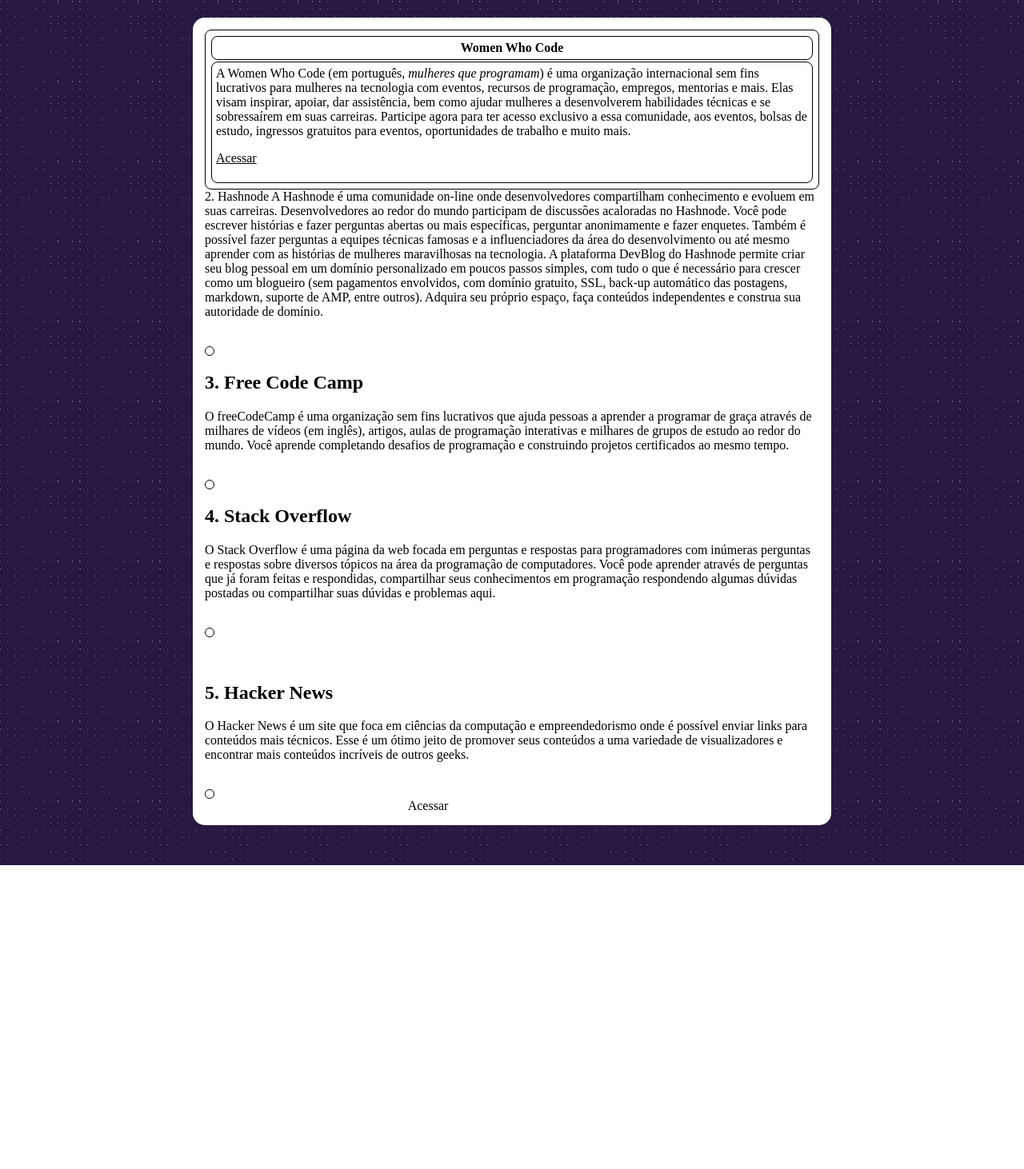
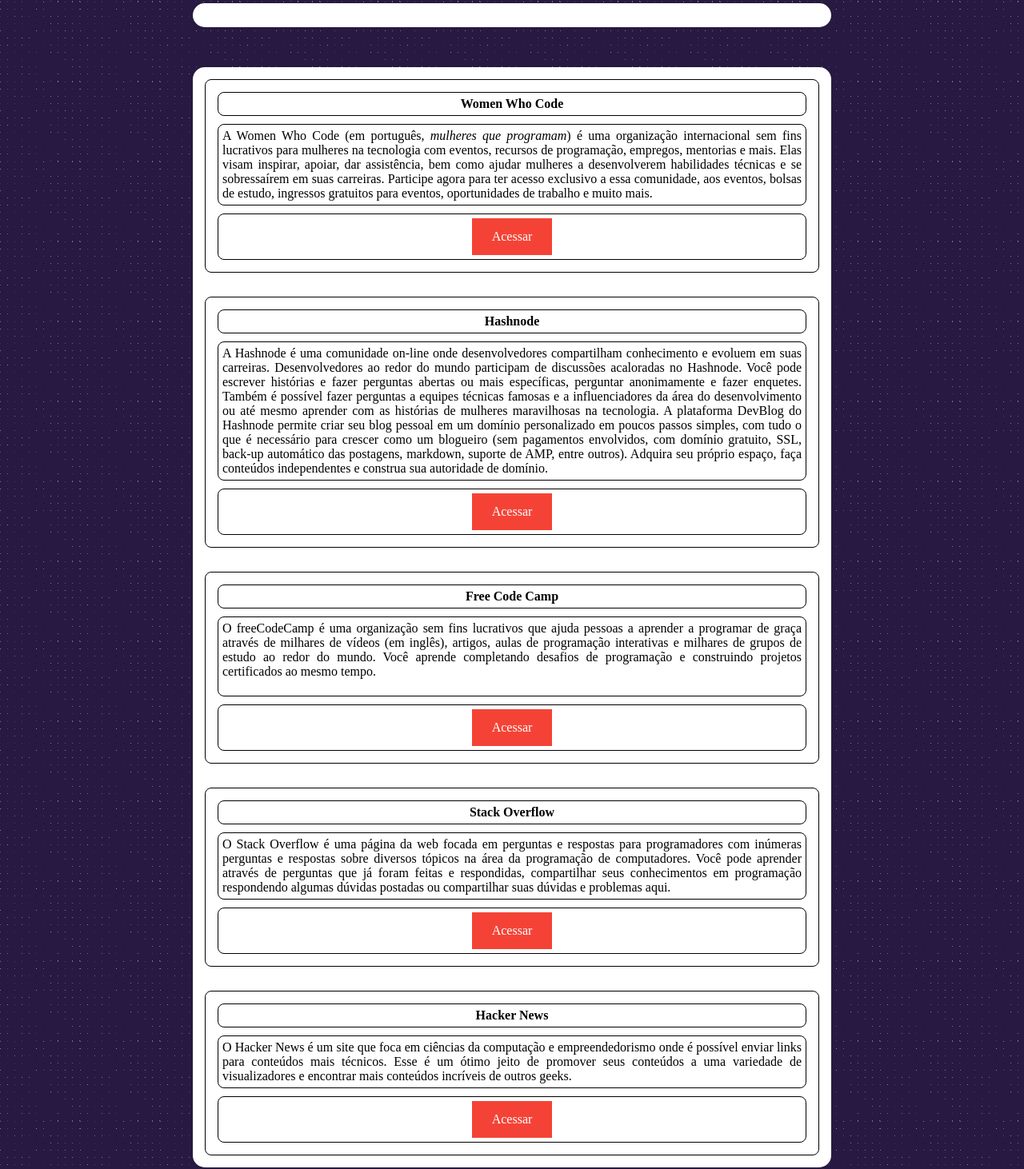
Before and after one commit to vicws/senai-fullstack-health, a plain HTML site: page src/index.html in a window 1280 px wide. Shown: the part 798-2260 px from the top of the page at 80% size. Before the commit the page ends 1880 px from the top, so only its background shows below. Drawn offline with Linux system fonts and the light colour scheme.

Commit message:
section de comunidades formatada

```diff
--- a/src/index.html
+++ b/src/index.html
@@ -9,6 +9,7 @@
 </head>
 
 <body>
+    <main>
         <!-- Plínio -->
         <header>
             <div>
@@ -37,11 +38,13 @@
         <section id="sites">
             <table>
                 <tr>
-                <td>Lorem ipsum dolor sit amet, consectetur adipisicing elit. Laudantium soluta mollitia quos totam
+                    <td>
+                        Lorem ipsum dolor sit amet, consectetur adipisicing elit. Laudantium soluta mollitia quos totam
                         ipsam
                         cupiditate, asperiores culpa eaque, facere aut incidunt eos praesentium? Aut ullam, molestiae ad
                         odit
-                    recusandae obcaecati?</td>
+                        recusandae obcaecati?
+                    </td>
                 </tr>
             </table>
         </section>
@@ -52,98 +55,197 @@
         <!-- João -->
         <section id="comunidades">
             <table>
+                <thead>
                     <tr>
                         <th>Women Who Code</th>
                     </tr>
+                </thead>
+                <tbody>
                     <tr>
                         <td>
-                    A Women Who Code (em português, <i>mulheres que programam</i>) é uma organização internacional sem
+                            A Women Who Code (em português, <i>mulheres que programam</i>) é uma organização
+                            internacional
+                            sem
                             fins
                             lucrativos
-                    para mulheres na tecnologia com eventos, recursos de programação, empregos, mentorias e mais. Elas
+                            para mulheres na tecnologia com eventos, recursos de programação, empregos, mentorias e
+                            mais.
+                            Elas
                             visam
-                    inspirar, apoiar, dar assistência, bem como ajudar mulheres a desenvolverem habilidades técnicas e
+                            inspirar, apoiar, dar assistência, bem como ajudar mulheres a desenvolverem habilidades
+                            técnicas
+                            e
                             se
                             sobressaírem em suas carreiras.
 
                             Participe agora para ter acesso exclusivo a essa comunidade, aos eventos, bolsas de estudo,
                             ingressos
                             gratuitos para eventos, oportunidades de trabalho e muito mais.
-                    <p>
-                        <a href="https://womenwhocode.com/" target="_blank" rel="noreferrer">Acessar</a>
-                    </p>
                         </td>
                     </tr>
+                </tbody>
+                <tfoot>
+                    <tr>
+                        <td>
+                            <a href="https://womenwhocode.com/" target="_blank" rel="noreferrer">Acessar</a>
+                        </td>
+                    </tr>
+                </tfoot>
             </table>
 
 
             <table>
-            2. Hashnode
+                <thead>
+                    <tr>
+                        <th>
+                            Hashnode
+                        </th>
+                    </tr>
+                </thead>
 
-            A Hashnode é uma comunidade on-line onde desenvolvedores compartilham conhecimento e evoluem em suas
-            carreiras. Desenvolvedores ao redor do mundo participam de discussões acaloradas no Hashnode. Você
+                <tbody>
+                    <tr>
+                        <td>
+                            A Hashnode é uma comunidade on-line onde desenvolvedores compartilham conhecimento e evoluem
+                            em
+                            suas
+                            carreiras. Desenvolvedores ao redor do mundo participam de discussões acaloradas no
+                            Hashnode.
+                            Você
                             pode
-            escrever histórias e fazer perguntas abertas ou mais específicas, perguntar anonimamente e fazer
+                            escrever histórias e fazer perguntas abertas ou mais específicas, perguntar anonimamente e
+                            fazer
                             enquetes.
                             Também é possível fazer perguntas a equipes técnicas famosas e a influenciadores da área do
                             desenvolvimento
                             ou até mesmo aprender com as histórias de mulheres maravilhosas na tecnologia.
 
-            A plataforma DevBlog do Hashnode permite criar seu blog pessoal em um domínio personalizado em
+                            A plataforma DevBlog do Hashnode permite criar seu blog pessoal em um domínio personalizado
+                            em
                             poucos
                             passos
-            simples, com tudo o que é necessário para crescer como um blogueiro (sem pagamentos envolvidos, com
+                            simples, com tudo o que é necessário para crescer como um blogueiro (sem pagamentos
+                            envolvidos,
+                            com
                             domínio
-            gratuito, SSL, back-up automático das postagens, markdown, suporte de AMP, entre outros). Adquira
+                            gratuito, SSL, back-up automático das postagens, markdown, suporte de AMP, entre outros).
+                            Adquira
                             seu
-            próprio espaço, faça conteúdos independentes e construa sua autoridade de domínio.</p>
+                            próprio espaço, faça conteúdos independentes e construa sua autoridade de domínio.
+                        </td>
+                    </tr>
+                </tbody>
+                <tfoot>
+                    <tr>
+                        <td>
                             <a href="https://hashnode.com/" target="_blank" rel="noreferrer">Acessar</a>
+                        </td>
                     </tr>
+                </tfoot>
             </table>
 
 
             <table>
-            <h2>3. Free Code Camp</h2>
-            <p>O freeCodeCamp é uma organização sem fins lucrativos que ajuda pessoas a aprender a programar de
+                <thead>
+                    <tr>
+                        <th>
+                            Free Code Camp
+                        </th>
+                    </tr>
+                </thead>
+                <tbody>
+                    <tr>
+                        <td>O freeCodeCamp é uma organização sem fins lucrativos que ajuda pessoas a aprender a
+                            programar de
                             graça
-                através de milhares de vídeos (em inglês), artigos, aulas de programação interativas e milhares de
+                            através de milhares de vídeos (em inglês), artigos, aulas de programação interativas e
+                            milhares
+                            de
                             grupos de
                             estudo ao redor do mundo.
 
-                Você aprende completando desafios de programação e construindo projetos certificados ao mesmo tempo.
+                            Você aprende completando desafios de programação e construindo projetos certificados ao
+                            mesmo
+                            tempo.
+                            <p>
+
                             </p>
+                        </td>
+                    </tr>
+                </tbody>
+                <tfoot>
+                    <tr>
+                        <td>
                             <a href="https://www.freecodecamp.org/" target="_blank" rel="noreferrer">Acessar</a>
+                        </td>
+                    </tr>
+                </tfoot>
             </table>
 
 
             <table>
-            <h2>4. Stack Overflow</h2>
-            <p>O Stack Overflow é uma página da web focada em perguntas e respostas para programadores com inúmeras
+                <thead>
+                    <tr>
+                        <th>
+                            Stack Overflow
+                        </th>
+                    </tr>
+                </thead>
+                <tbody>
+                    <tr>
+                        <td>O Stack Overflow é uma página da web focada em perguntas e respostas para programadores com
+                            inúmeras
                             perguntas e respostas sobre diversos tópicos na área da programação de computadores.
 
                             Você pode aprender através de perguntas que já foram feitas e respondidas, compartilhar seus
                             conhecimentos
-                em programação respondendo algumas dúvidas postadas ou compartilhar suas dúvidas e problemas aqui.
-            </p>
+                            em programação respondendo algumas dúvidas postadas ou compartilhar suas dúvidas e problemas
+                            aqui.
+                        </td>
+                    </tr>
+                </tbody>
+                <tfoot>
+                    <tr>
+                        <td>
                             <a href="https://stackoverflow.com/" target="_blank" rel="noreferrer">Acessar</a>
+                        </td>
+                    </tr>
+                </tfoot>
             </table>
-        <br>
-        <br>
+
+
             <table>
-            <h2>5. Hacker News</h2>
-            <p>O Hacker News é um site que foca em ciências da computação e empreendedorismo onde é possível enviar
+                <thead>
+                    <tr>
+                        <th>
+                            Hacker News
+                        </th>
+                    </tr>
+                </thead>
+                <tbody>
+                    <tr>
+                        <td>O Hacker News é um site que foca em ciências da computação e empreendedorismo onde é
+                            possível enviar
                             links
                             para conteúdos mais técnicos.
 
-                Esse é um ótimo jeito de promover seus conteúdos a uma variedade de visualizadores e encontrar mais
-                conteúdos incríveis de outros geeks.</p>
+                            Esse é um ótimo jeito de promover seus conteúdos a uma variedade de visualizadores e
+                            encontrar mais
+                            conteúdos incríveis de outros geeks.
+                        </td>
+                    </tr>
+                </tbody>
+                <tfoot>
+                    <tr>
+                        <td>
                             <a href="https://news.ycombinator.com/" target="_blank" rel="noreferrer">Acessar</a>
+                        </td>
+                    </tr>
+                </tfoot>
             </table>
 
-        <tr>
-            <td><a href="./pages/comunidade.html">Comunidades e fóruns de programação</a> Acessar</td>
-        </tr>
         </section>
+    </main>
 
     <!-- Jordana -->
     <footer></footer>
--- a/src/styles/styles.css
+++ b/src/styles/styles.css
@@ -16,7 +16,7 @@ li {
     list-style: none;
 }
 
-a {
+nav a {
     color: #ffffff;
 }
 
@@ -30,15 +30,49 @@ section {
     margin-bottom: 50px;
 }
 
-table, th, td, tr {
+
+
+table,
+th,
+td,
+tr {
     border: 1px solid #000000;
     border-radius: 8px;
+    border-spacing: 10px;
     padding: 5px;
 }
 
-p a {
-    color:#000000;
-    width:100%;
-    margin: auto;
+table {
+    margin: 0 auto 30px;
+}
+
+section table:last-child {
+    margin: 0 auto;
+}
+
+tbody {
+    text-align: justify;
+}
+
+tfoot a {
+    color: #000000;
+    text-decoration: none;
+
+}
+
+a:link, a:visited {
+    background-color: #f44336;
+    color: white;
+    padding: 14px 25px;
+    text-align: center;
+    text-decoration: none;
+    display: inline-block;
+  }
+
+  a:hover, a:active {
+    background-color: red;
+  }
+
+tfoot {
     text-align: center;
 }
```
Lines whose indentation alone changed are shown as unchanged.
